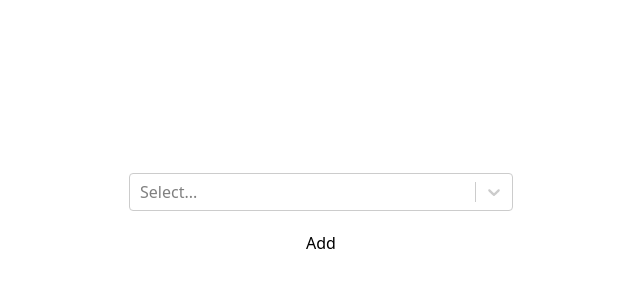
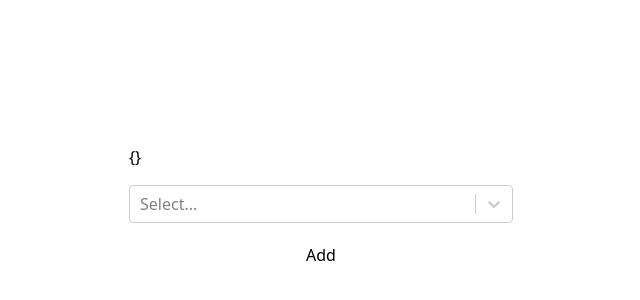
Before and after one commit to dhruvangg/keepItSorted, a Next.js app: page /shared in a window 1280 px wide. Shown: the part 192-492 px from the top of the page, without its empty margins (319-959 px from the left). Built offline with nearby package versions, Linux system fonts and the light colour scheme.

Commit message:
debug issue

```diff
--- a/src/pages/shared.js
+++ b/src/pages/shared.js
@@ -40,7 +40,8 @@ export default function shared() {
     return (
         <div className='flex justify-center items-center min-h-screen'>
             <form className='w-96 text-black' onSubmit={handleSubmit}>
-                <p className='text-white text-center mb-4'>{status}</p>
+                {JSON.stringify(router.query)}
+                <p className='text-center mb-4'>{status}</p>
                 <div className='mb-4'>
                     <CreatableSelect instanceId={useId()} isClearable options={topics} onChange={updateCategory} name='category' />
                 </div>
```
Also changed, not shown: src/pages/index.js (+2 -31 lines), 1 other file (tests, documents, lock files or other folders).
